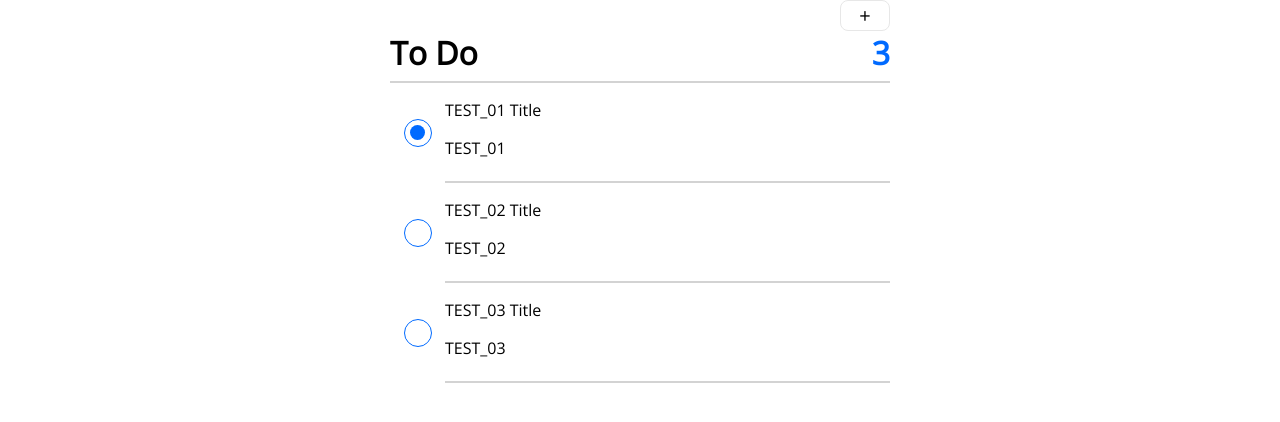
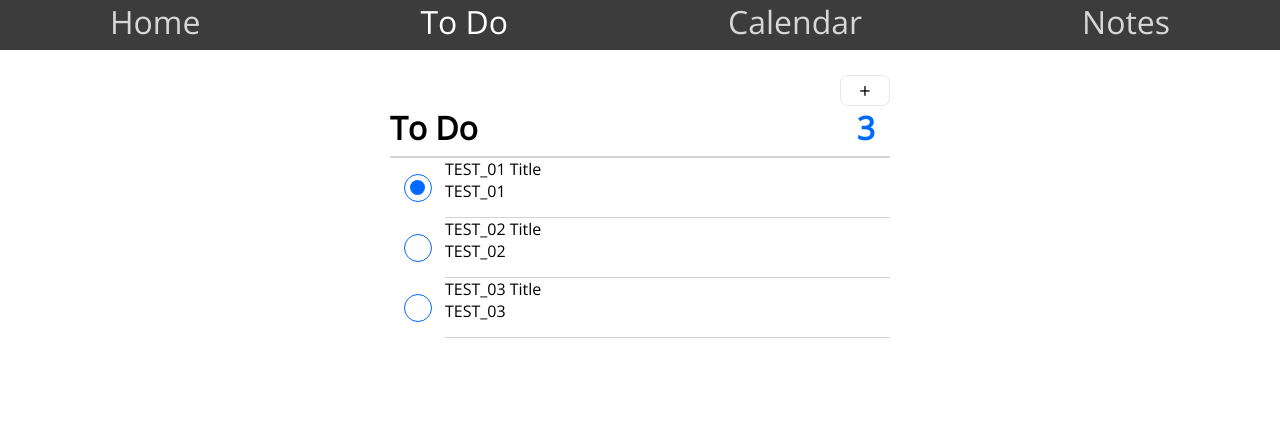
Before and after one commit to twillia7/senior-project, a React (Create React App) app: page /todo in a window 1280 px wide. Shown: the top 422 px of the page. Built offline with nearby package versions, Linux system fonts and the light colour scheme.

Commit message:
Added Navigation

```diff
--- a/src/App.css
+++ b/src/App.css
@@ -3,6 +3,11 @@
 
 * {
   font-family:'Open Sans';
+  margin: 0;
+}
+
+main {
+  margin-top: 25px;
 }
 
 /* Page should fill the entire height of the window */
--- a/src/App.js
+++ b/src/App.js
@@ -6,10 +6,13 @@ import HomePage from './HomePage/pages/HomePage';
 import CalendarPage from './Calendar/pages/CalendarPage';
 import NotesPage from './Notes/pages/NotesPage';
 import ToDoPage from './ToDo/pages/ToDoPage';
+import Header from './shared/components/Header/pages/Header'
 
 const App = () => {
   return (
     <Router>
+      <Header />
+      <main>
         <Switch>
           <Route path="/" exact>
             <HomePage />
@@ -25,6 +28,7 @@ const App = () => {
           </Route>
           <Redirect to="/" />
         </Switch>
+      </main>
     </Router>
   );
 }
--- a/src/ToDo/components/ToDoItem.js
+++ b/src/ToDo/components/ToDoItem.js
@@ -1,12 +1,25 @@
 import React from 'react';
 import '../styles/ToDoItem.css'
+import '../styles/ToDoCheckbox.css'
 
 const ToDoItem = (props) => {
 
   return (
-    <div className="toDoItem">
-      <p>{props.title}</p>
-      <p>{props.id}</p>
+    <div className="toDoItem displayFlex">
+      <label className="container">
+        <input
+          className="toDoCheckbox"
+          key={`${props.toDoItem.id}-TDL-check`}
+          type="checkbox"
+          defaultChecked={props.toDoItem.isComplete}
+          onClick={() => props.handleCheckboxClick(props.toDoItem.id)}
+        />
+        <span className="checkmark"></span>
+      </label>
+      <div className="toDoItemData">
+        <p>{props.toDoItem.title}</p>
+        <p>{props.toDoItem.id}</p>
+      </div>
     </div>
   )
 }
--- a/src/ToDo/components/ToDoList.js
+++ b/src/ToDo/components/ToDoList.js
@@ -1,7 +1,6 @@
 import React from 'react';
 import ToDoItem from './ToDoItem'
 import '../../shared/styles/sharedStyles.css'
-import '../styles/ToDoCheckbox.css'
 import '../styles/ToDoList.css'
 
 const ToDoList = (props) => {
@@ -9,21 +8,11 @@ const ToDoList = (props) => {
   return (
     <div className="listContainer">
       {props.toDoItems.map(toDoItem => (
-        <div className="displayFlex toDoItemContainer" key={`${toDoItem.id}-TDL-container`}>
-          <label className="container">
-            <input
-              className="toDoCheckbox"
-              key={`${toDoItem.id}-TDL-check`}
-              type="checkbox"
-              defaultChecked={toDoItem.isComplete}
-              onClick={() => props.handleCheckboxClick(toDoItem.id)}
-            />
-            <span className="checkmark"></span>
-          </label>
+        <div key={`${toDoItem.id}-TDL-container`}>
           <ToDoItem
             key={`${toDoItem.id}-TDL-item`}
-            id={toDoItem.id}
-            title={toDoItem.title} />
+            toDoItem={toDoItem}
+            handleCheckboxClick={props.handleCheckboxClick} />
         </div>
       ))}
     </div>
--- a/src/ToDo/styles/ToDoCheckbox.css
+++ b/src/ToDo/styles/ToDoCheckbox.css
@@ -65,3 +65,7 @@
 	border-radius: 50%;
 	background: #006aff;
 }
+
+.toDoCheckbox {
+  visibility: hidden;
+}
--- a/src/ToDo/styles/ToDoItem.css
+++ b/src/ToDo/styles/ToDoItem.css
@@ -1,4 +1,9 @@
 .toDoItem {
+  height: 60px;
   width: 100%;
-  border-bottom: lightgray 2px solid;
 }
+
+.toDoItemData {
+  width: 100%;
+  border-bottom: lightgray 1px solid;
+}
--- a/src/ToDo/styles/ToDoList.css
+++ b/src/ToDo/styles/ToDoList.css
@@ -3,11 +3,3 @@
   max-width: 500px;
   margin: auto;
 }
-
-.toDoItemContainer {
-  height: 100px;
-}
-
-.toDoCheckbox {
-  visibility: hidden;
-}
--- a/src/ToDo/styles/ToDoPage.css
+++ b/src/ToDo/styles/ToDoPage.css
@@ -41,9 +41,10 @@
 }
 
 .toDoCount {
+  margin: 0 15px;
   color: #006aff;
 }
 
 .toDoHeaderItem {
-  margin: 0;
+  margin-top: 0;
 }
--- /dev/null
+++ b/src/shared/components/Header/pages/Header.js
@@ -0,0 +1,17 @@
+import React from 'react';
+import { Link, NavLink } from 'react-router-dom'
+
+import '../styles/Header.css'
+
+const Header = (props) => {
+  return (
+    <header className="headerContainer">
+      <h1><NavLink to="/" className="headerLink" activeClassName="selectedLink" exact>Home</NavLink></h1>
+      <h1><NavLink to="/todo" className="headerLink" activeClassName="selectedLink">To Do</NavLink></h1>
+      <h1><NavLink to="/calendar" className="headerLink" activeClassName="selectedLink">Calendar</NavLink></h1>
+      <h1><NavLink to="/notes" className="headerLink" activeClassName="selectedLink">Notes</NavLink></h1>
+    </header>
+  )
+}
+
+export default Header;
--- /dev/null
+++ b/src/shared/components/Header/styles/Header.css
@@ -0,0 +1,19 @@
+@import url('https://fonts.googleapis.com/css2?family=Open+Sans:wght@100;400&display=swap');
+
+.headerContainer {
+  background-color: #3c3c3c;
+  width: 100%;
+  margin: auto;
+  height: 50px;
+  display: flex;
+  justify-content: space-around;
+}
+.headerLink {
+  font-family: 'Open Sans', sans-serif;
+  font-weight: 100;
+  color: #D7D7D7;
+  text-decoration: none;
+}
+.selectedLink {
+  color: white;
+}
```
Lines whose indentation alone changed are shown as unchanged.
